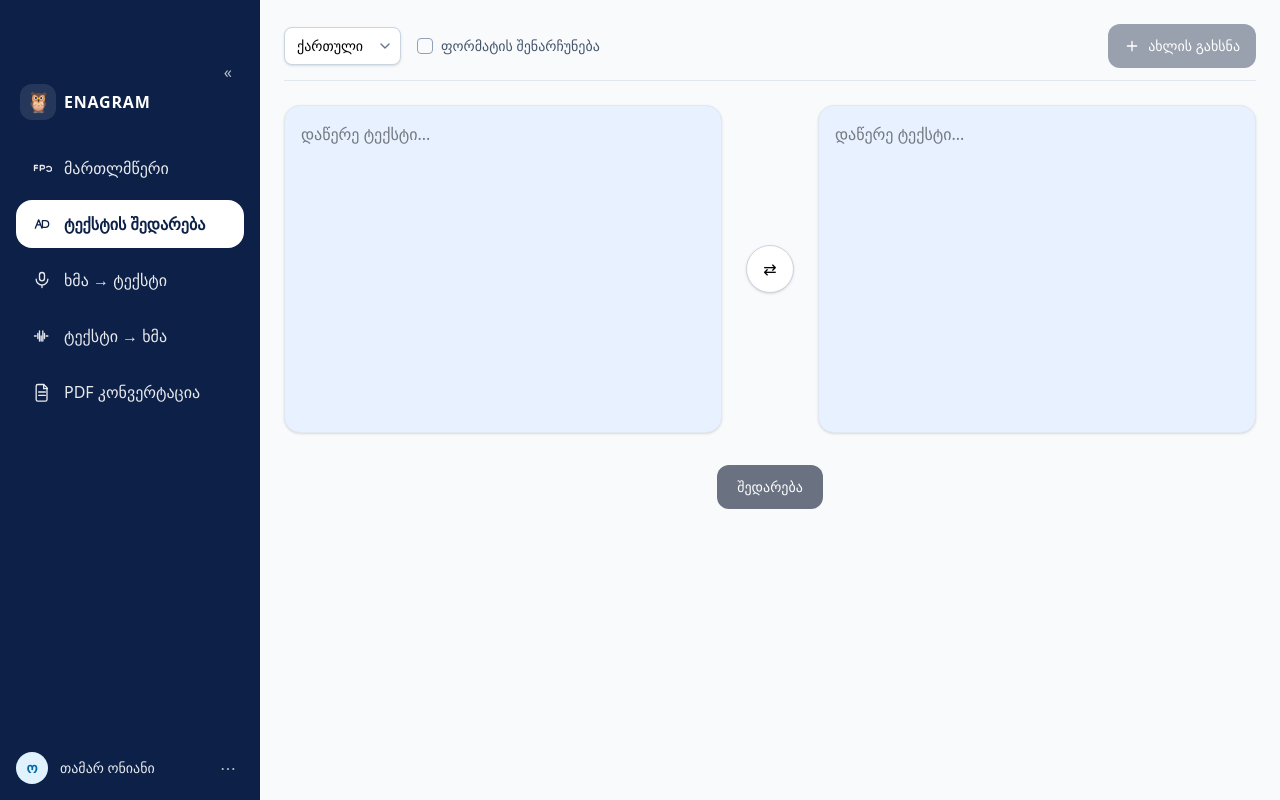
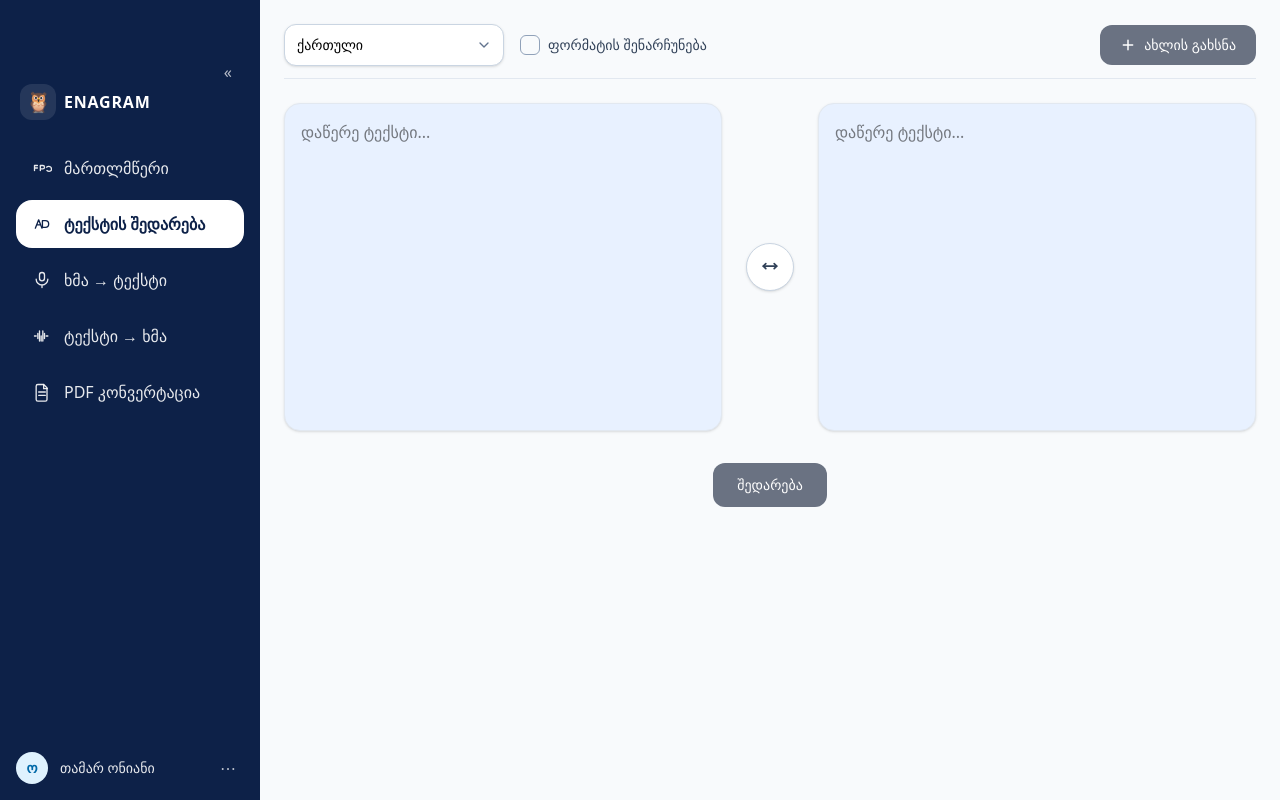
Before and after one commit to giorgibliadze/text-comparable, a React (Vite) app: page / in a window 1280 px wide. Built offline with nearby package versions, Linux system fonts and the light colour scheme.

Commit message:
Toolbar and Panels

```diff
--- a/src/components/Panels.jsx
+++ b/src/components/Panels.jsx
@@ -1,4 +1,5 @@
-import { useMemo, useState } from "react";
+// src/components/Panels.jsx
+import React, { useMemo, useState } from "react";
 import TextPanel from "./TextPanel";
 import CenterLoader from "./CenterLoader";
 import { diffWords } from "../lib/diff";
@@ -10,16 +11,16 @@ export default function Panels() {
     const [showDiff, setShowDiff] = useState(false);
     const [ops, setOps] = useState([]);
 
-    // ONE centered loader state
+    // single centered loader
     const [comparing, setComparing] = useState(false);
     const [progress, setProgress] = useState(0);
 
     const leftChunks = useMemo(
-        () => (showDiff ? ops.filter(o => o.type !== "add") : null),
+        () => (showDiff ? ops.filter((o) => o.type !== "add") : null),
         [ops, showDiff]
     );
     const rightChunks = useMemo(
-        () => (showDiff ? ops.filter(o => o.type !== "del") : null),
+        () => (showDiff ? ops.filter((o) => o.type !== "del") : null),
         [ops, showDiff]
     );
 
@@ -30,50 +31,44 @@ export default function Panels() {
 
     const handleCompareClick = async () => {
         if (showDiff) {
-            // back to editing
             setShowDiff(false);
             setOps([]);
             return;
         }
 
-        // 1) Show loader immediately
         setComparing(true);
         setProgress(0);
         const prog = setInterval(() => {
-            setProgress(p => Math.min(95, p + 7 + Math.random() * 8));
+            setProgress((p) => Math.min(95, p + 7 + Math.random() * 8));
         }, 120);
 
-        // 2) Give the browser a frame to paint the loader
-        await new Promise(r => requestAnimationFrame(r));
-        await new Promise(r => setTimeout(r, 0));
+        await new Promise((r) => requestAnimationFrame(r));
+        await new Promise((r) => setTimeout(r, 0));
 
-        // 3) Run the diff (sync)
         const t0 = performance.now();
         const result = diffWords(left, right);
         const dt = performance.now() - t0;
 
-        // 4) Finish loader + show results
         clearInterval(prog);
         setProgress(100);
         setOps(result);
         setShowDiff(true);
 
-        // keep loader visible briefly if diff was too fast (avoid flicker)
-        const MIN_SHOW = 300; // ms
-        const wait = Math.max(0, MIN_SHOW - dt);
-        setTimeout(() => setComparing(false), wait);
+        const MIN_SHOW = 300;
+        setTimeout(() => setComparing(false), Math.max(0, MIN_SHOW - dt));
     };
 
     return (
         <>
             <div className="relative">
-                {/* Panels vanish while comparing */}
+                {/* Panels hide while comparing */}
                 <div
                     aria-hidden={comparing}
                     className={`transition-opacity duration-200 ${comparing ? "opacity-0 pointer-events-none" : "opacity-100"
                         }`}
                 >
                     <section className="mt-6 grid items-stretch gap-4 md:gap-6 grid-cols-1 md:grid-cols-[1fr_auto_1fr]">
+                        {/* Left panel */}
                         <TextPanel
                             value={left}
                             onChange={setLeft}
@@ -82,19 +77,36 @@ export default function Panels() {
                             placeholder="დაწერე ტექსტი..."
                         />
 
-                        {/* center swap button (desktop) */}
-                        <div className="hidden md:flex items-center">
+                        {/* Mobile swap (same arrows, rotated) */}
+                        <div className="md:hidden my-6 col-span-1">
+                            <div className="h-14 w-full rounded-md grid place-items-center">
+                                <button
+                                    title="Swap"
+                                    aria-label="Swap texts"
+                                    onClick={swap}
+                                    disabled={comparing}
+                                    className="text-gray-500 hover:text-white disabled:opacity-50 disabled:cursor-not-allowed p-2"
+                                >
+                                    {/* use the SAME icon, just rotate */}
+                                    <IconSwapLR className="w-6 h-6 rotate-90" />
+                                </button>
+                            </div>
+                        </div>
+
+                        {/* Desktop swap (perfectly centered in middle column) */}
+                        <div className="hidden md:grid place-items-center h-full">
                             <button
                                 title="Swap"
                                 aria-label="Swap texts"
                                 onClick={swap}
                                 disabled={comparing}
-                                className="w-12 h-12 rounded-full border border-slate-300 bg-white shadow hover:shadow-md active:scale-95 disabled:opacity-50 disabled:cursor-not-allowed"
+                                className="w-12 h-12 rounded-full border border-slate-300 bg-white shadow hover:shadow-md active:scale-95 disabled:opacity-50 disabled:cursor-not-allowed grid place-items-center"
                             >
-                                ⇄
+                                <IconSwapLR className="w-5 h-5 text-slate-700" />
                             </button>
                         </div>
 
+                        {/* Right panel */}
                         <TextPanel
                             value={right}
                             onChange={setRight}
@@ -105,16 +117,17 @@ export default function Panels() {
                     </section>
                 </div>
 
-                {/* ONE centered loader over the whole panel area */}
+                {/* one centered overlay loader */}
                 <CenterLoader open={comparing} progress={progress} />
             </div>
 
+            {/* Compare / Edit */}
             <div className="w-full mt-8 flex justify-center">
                 <button
                     type="button"
                     onClick={handleCompareClick}
                     disabled={comparing}
-                    className="inline-flex items-center gap-2 rounded-xl bg-gray-500 text-white px-5 py-3 text-sm hover:bg-blue-500 disabled:opacity-50 disabled:cursor-not-allowed"
+                    className="w-full sm:w-auto inline-flex items-center justify-center gap-2 rounded-xl bg-gray-500 text-white px-6 py-3 text-sm hover:bg-blue-500 disabled:opacity-50 disabled:cursor-not-allowed"
                 >
                     {showDiff ? "რედაქტირება" : "შედარება"}
                 </button>
@@ -122,3 +135,14 @@ export default function Panels() {
         </>
     );
 }
+
+/* --------- tiny inline icon (reused & rotated on mobile) --------- */
+function IconSwapLR(props) {
+    return (
+        <svg viewBox="0 0 24 24" fill="none" {...props}>
+            <path d="M7 8l-3 3 3 3" stroke="currentColor" strokeWidth="2" strokeLinecap="round" strokeLinejoin="round" />
+            <path d="M4 11h16" stroke="currentColor" strokeWidth="2" strokeLinecap="round" />
+            <path d="M17 8l3 3-3 3" stroke="currentColor" strokeWidth="2" strokeLinecap="round" strokeLinejoin="round" />
+        </svg>
+    );
+}
--- a/src/components/Toolbar.jsx
+++ b/src/components/Toolbar.jsx
@@ -1,4 +1,5 @@
-import { useState } from "react";
+// src/components/Toolbar.jsx
+import React, { useState } from "react";
 
 export default function Toolbar() {
     const [lang, setLang] = useState("ka");
@@ -6,45 +7,50 @@ export default function Toolbar() {
 
     return (
         <header className="mb-2">
-            <div className="flex items-center justify-between gap-3 flex-wrap">
+            {/* Mobile: stacked; ≥md: controls left, action right */}
+            <div className="grid gap-3 md:grid-cols-[1fr_auto] md:items-center">
                 {/* LEFT: language + checkbox */}
-                <div className="flex items-center gap-4 flex-wrap">
+                <div className="flex flex-col sm:flex-row sm:items-center gap-3 sm:gap-4">
                     {/* Language select */}
-                    <div className="relative">
+                    <div className="relative w-full sm:w-[220px]">
                         <select
                             value={lang}
                             onChange={(e) => setLang(e.target.value)}
-                            className="appearance-none rounded-lg border border-slate-300 bg-white pl-3 pr-9 py-2 text-sm shadow-sm outline-none focus:ring-2 focus:ring-sky-400"
+                            className="w-full appearance-none rounded-xl border border-slate-300 bg-white pl-3 pr-9 py-3 sm:py-2.5 text-base sm:text-sm shadow-sm outline-none focus:ring-2 focus:ring-sky-400"
+                            aria-label="Language"
                         >
                             <option value="ka">ქართული</option>
                             <option value="en">English</option>
                         </select>
-                        <ChevronDown className="pointer-events-none absolute right-2 top-1/2 -translate-y-1/2 w-4 h-4 text-slate-500" />
+                        <ChevronDown className="pointer-events-none absolute right-3 top-1/2 -translate-y-1/2 w-4 h-4 text-slate-500" />
                     </div>
 
                     {/* Case sensitivity */}
-                    <label className="inline-flex items-center gap-2 text-slate-600 text-sm cursor-pointer select-none">
+                    <label className="inline-flex items-center gap-2 text-slate-700 text-base sm:text-sm cursor-pointer select-none">
                         <input
                             type="checkbox"
                             checked={caseSensitive}
                             onChange={(e) => setCaseSensitive(e.target.checked)}
                             className="peer sr-only"
+                            aria-label="ფორმატის შენარჩუნება"
                         />
-                        <span className="relative grid place-items-center w-4 h-4 rounded border border-slate-400 peer-checked:bg-slate-900 peer-checked:border-slate-900">
-                            <Check className="absolute w-3 h-3 text-white opacity-0 peer-checked:opacity-100" />
+                        <span className="relative grid place-items-center w-5 h-5 rounded-md border border-slate-400 transition-colors peer-checked:bg-slate-900 peer-checked:border-slate-900">
+                            <Check className="w-3.5 h-3.5 text-white opacity-0 transition-opacity peer-checked:opacity-100" />
                         </span>
-                        <span>ფორმატის შენარჩუნება</span>
+                        <span className="font-medium">ფორმატის შენარჩუნება</span>
                     </label>
                 </div>
 
-                {/* RIGHT: add new */}
-                <button
-                    type="button"
-                    className="inline-flex items-center gap-2 rounded-xl bg-gray-400 text-white px-4 py-3 text-sm hover:bg-blue-500"
-                >
-                    <Plus className="w-4 h-4" />
-                    ახლის გახსნა
-                </button>
+                {/* RIGHT: Add button (full width on mobile) */}
+                <div className="md:justify-self-end">
+                    <button
+                        type="button"
+                        className="w-full sm:w-auto inline-flex items-center justify-center gap-2 rounded-xl bg-gray-500 text-white px-5 py-3 sm:py-2.5 text-base sm:text-sm hover:bg-blue-500"
+                    >
+                        <Plus className="w-5 h-5 sm:w-4 sm:h-4" />
+                        ახლის გახსნა
+                    </button>
+                </div>
             </div>
 
             {/* Divider */}
@@ -53,25 +59,44 @@ export default function Toolbar() {
     );
 }
 
-/* Inline icons (no libs) */
+/* ---------- tiny inline icons (no deps) ---------- */
 function ChevronDown(props) {
     return (
         <svg viewBox="0 0 24 24" fill="none" {...props}>
-            <path d="M6 9l6 6 6-6" stroke="currentColor" strokeWidth="2" strokeLinecap="round" strokeLinejoin="round" />
+            <path
+                d="M6 9l6 6 6-6"
+                stroke="currentColor"
+                strokeWidth="2"
+                strokeLinecap="round"
+                strokeLinejoin="round"
+            />
         </svg>
     );
 }
+
 function Check(props) {
     return (
         <svg viewBox="0 0 24 24" fill="none" {...props}>
-            <path d="M5 13l4 4L19 7" stroke="currentColor" strokeWidth="3" strokeLinecap="round" strokeLinejoin="round" />
+            <path
+                d="M5 13l4 4L19 7"
+                stroke="currentColor"
+                strokeWidth="2.2"
+                strokeLinecap="round"
+                strokeLinejoin="round"
+            />
         </svg>
     );
 }
+
 function Plus(props) {
     return (
         <svg viewBox="0 0 24 24" fill="none" {...props}>
-            <path d="M12 5v14M5 12h14" stroke="currentColor" strokeWidth="2" strokeLinecap="round" />
+            <path
+                d="M12 5v14M5 12h14"
+                stroke="currentColor"
+                strokeWidth="2.2"
+                strokeLinecap="round"
+            />
         </svg>
     );
 }
```
